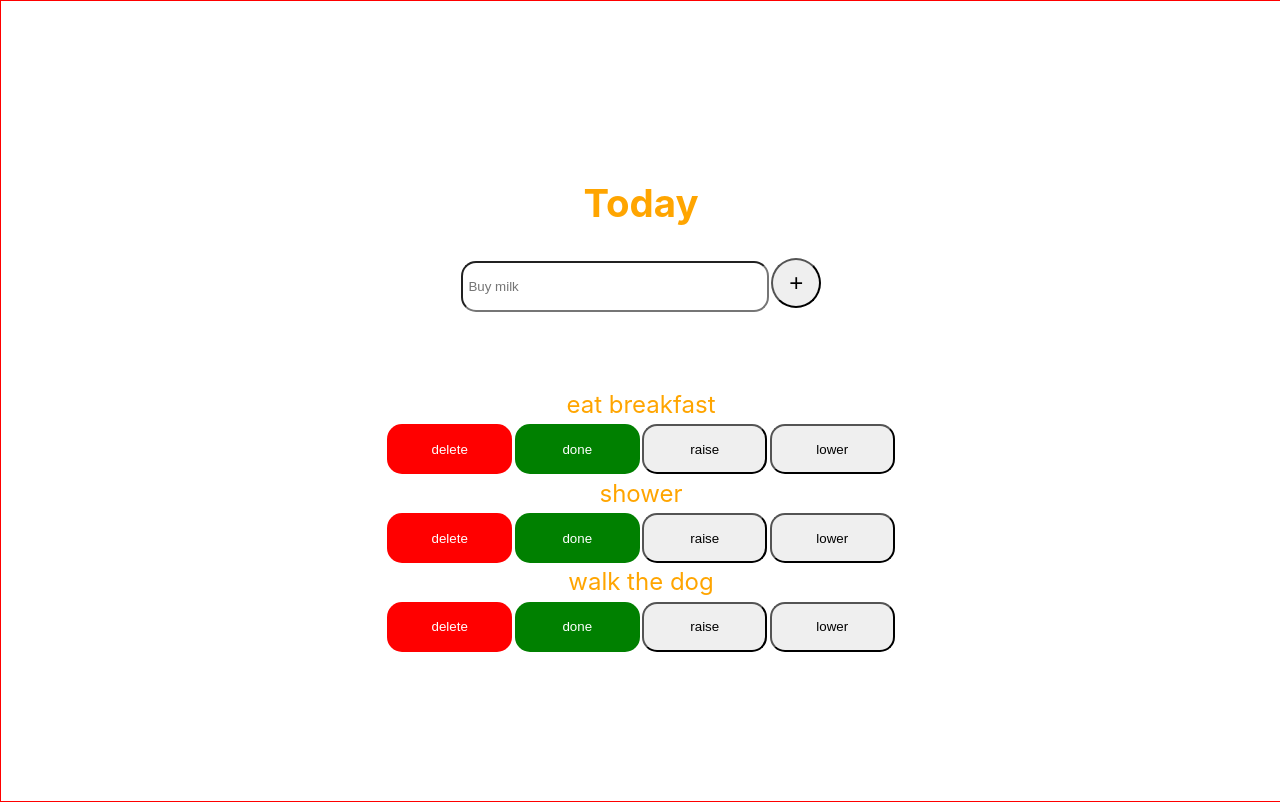
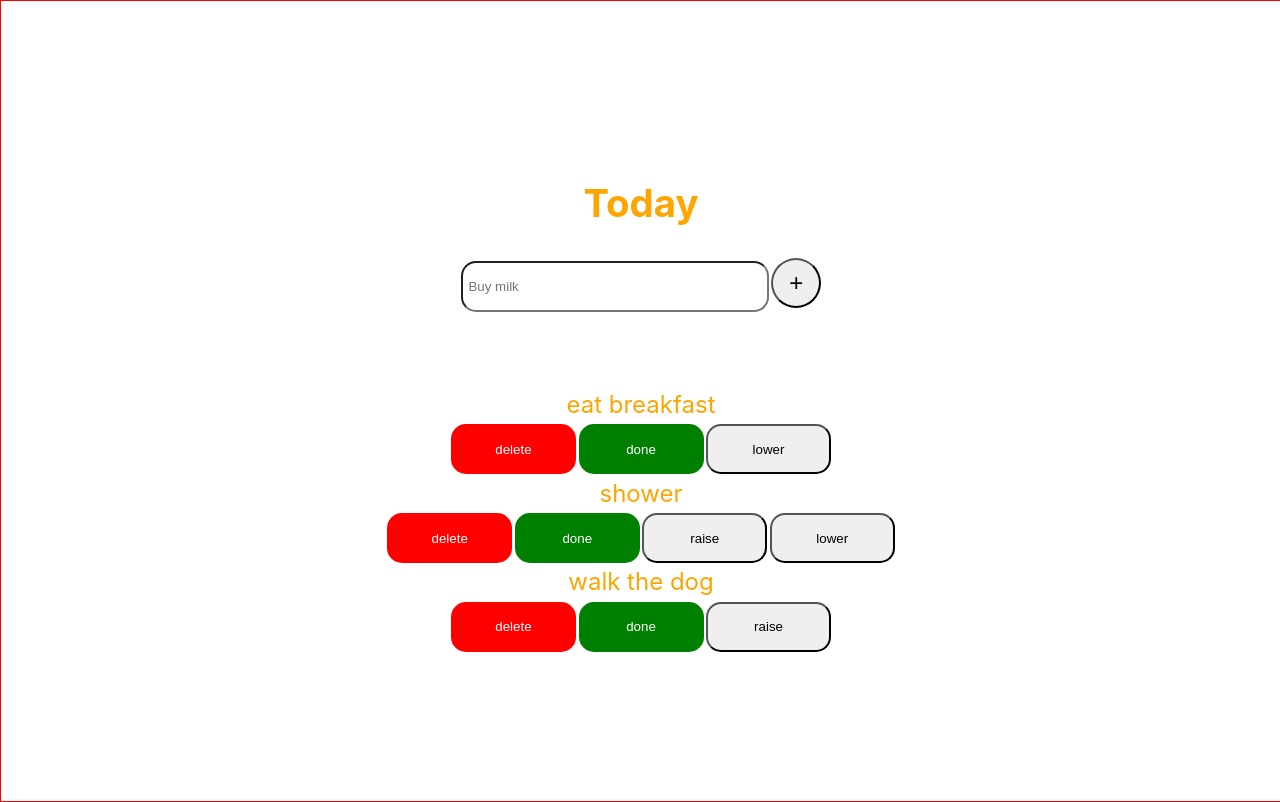
Before and after one commit to jonanddy10/todolist, a React (Vite) app: page / in a window 1280 px wide. Built offline with nearby package versions, Linux system fonts and the light colour scheme.

Commit message:
fixed bug where the length of the  string at each index was being calculated rather than the array itself

```diff
--- a/src/components/Today.jsx
+++ b/src/components/Today.jsx
@@ -51,15 +51,20 @@ function today() {
       </div>
 
       <ul className='list-items'>
-        {task.map((task, index) =>
+        {task.map((taskItem, index) => {
+          console.log('Index:', index, 'Task length:', task.length, 'Task:', taskItem);
+          return (
         <li key={index}>
-          <span className='list-text'>{task}</span>
+          <span className='list-text'>{taskItem}</span>
           <button className='delete-button task-button' onClick={() => deleteTask(index)}>delete</button>
           <button className='done-button task-button' onClick={() => finishedTask(index)}>done</button>
-          <button className='raise-button task-button' onClick={() => raise(index)}>raise</button>
-          <button className='lower-button task-button' onClick={() => lower(index)}>lower</button>
+          {/* hide button if at the end of the array */}
+          {index > 0 && (<button className='raise-button task-button' onClick={() => raise(index)}>raise</button>)}
+          {/* hide button if at the start of the array */}
+          {index < task.length-1 && (<button className='lower-button task-button' onClick={() => lower(index)}>lower</button>)}
         </li>
-        )}
+        )
+        })}
       </ul>
     </div>
     </>
```
